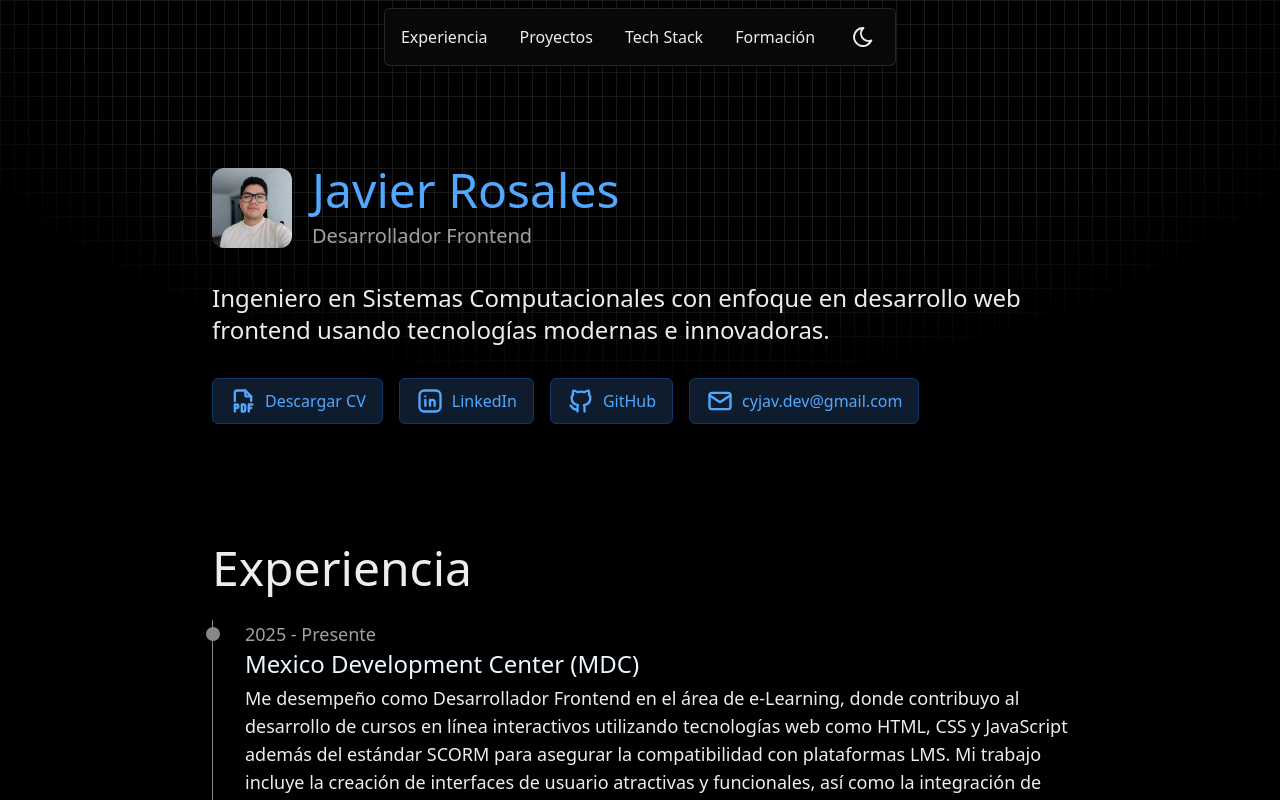
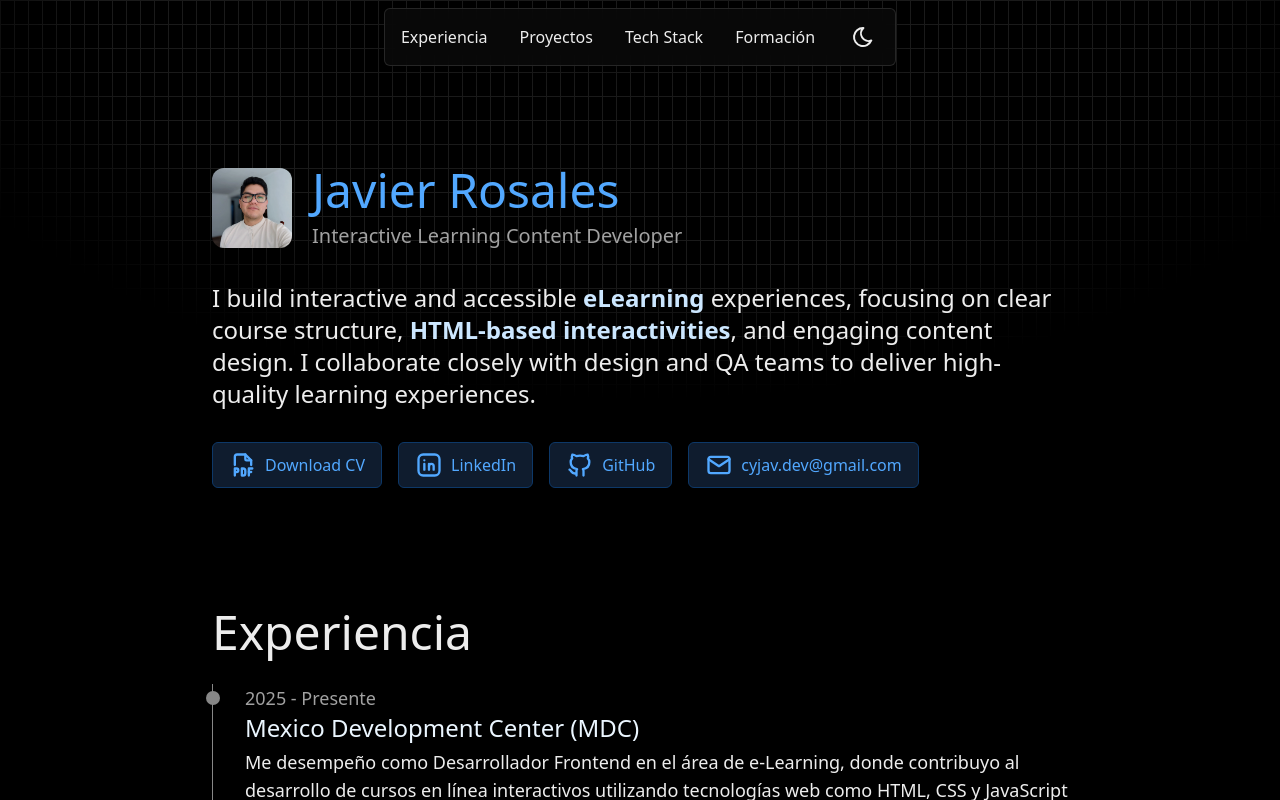
Before and after one commit to javier-rosales/portfolio, a React (Vite) app: page / in a window 1280 px wide. Shown: the top 800 px of the page. Built offline with nearby package versions, Linux system fonts and the light colour scheme.

Commit message:
Update Hero content and translate it to english

```diff
--- a/src/components/Hero.jsx
+++ b/src/components/Hero.jsx
@@ -13,7 +13,7 @@ const contactLinks = [
   {
     href: cvPdf,
     icon: <DocumentPdfIcon size={contactIconSize} />,
-    text: 'Descargar CV'
+    text: 'Download CV'
   },
   {
     href: 'https://www.linkedin.com/in/francisco-javier-rosales-benitez',
@@ -40,11 +40,11 @@ const Hero = () => {
           <img src={profileHero} className='w-20 rounded-xl' alt='Javier Rosales' />
           <div>
             <h1 className='mb-2 text-4xl md:text-5xl font-medium text-[#0068d6] dark:text-[#52a8ff]'>Javier Rosales</h1>
-            <h3 className='text-lg md:text-xl text-[#666666] dark:text-[#a1a1a1]'>Desarrollador Frontend</h3>
+            <h3 className='text-lg md:text-xl text-[#666666] dark:text-[#a1a1a1]'>Interactive Learning Content Developer</h3>
           </div>
         </div>
         <p className='text-xl md:text-2xl'>
-          Ingeniero en Sistemas Computacionales con enfoque en desarrollo web frontend usando tecnologías modernas e innovadoras.
+          I build interactive and accessible <span className='font-bold text-[#003a73] dark:text-[#cce7ff]'>eLearning</span> experiences, focusing on clear course structure, <span className='font-bold text-[#003a73] dark:text-[#cce7ff]'>HTML-based interactivities</span>, and engaging content design. I collaborate closely with design and QA teams to deliver high-quality learning experiences.
         </p>
         <div className='flex flex-wrap gap-4'>
           {contactLinks.map((contactLink, index) => (
```
